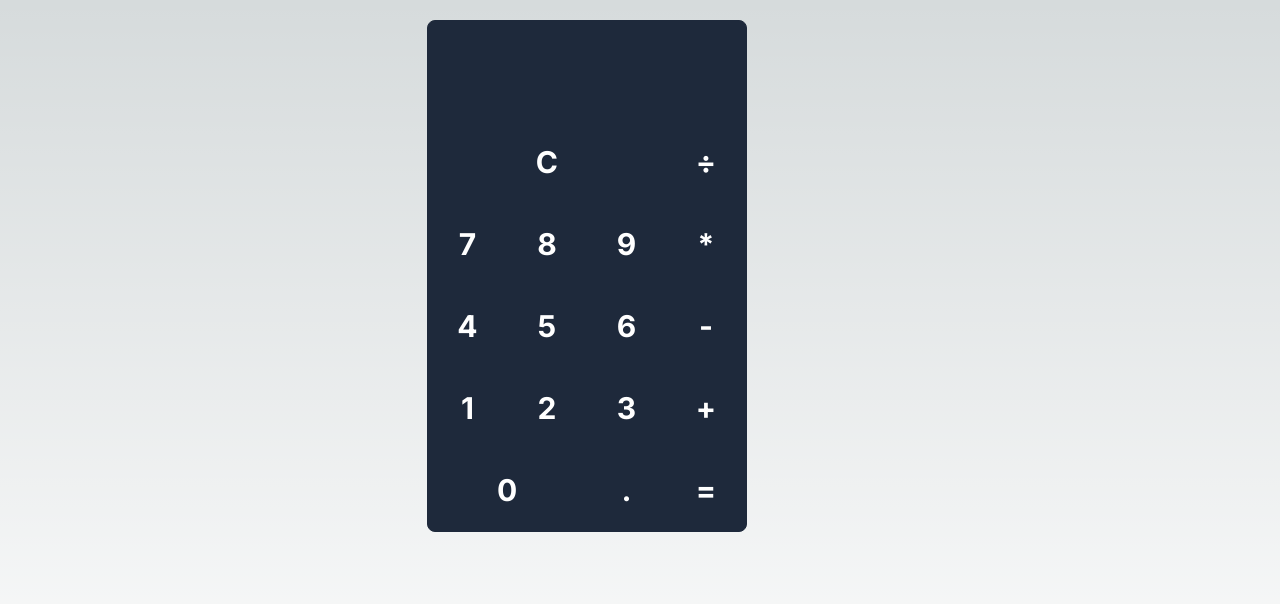
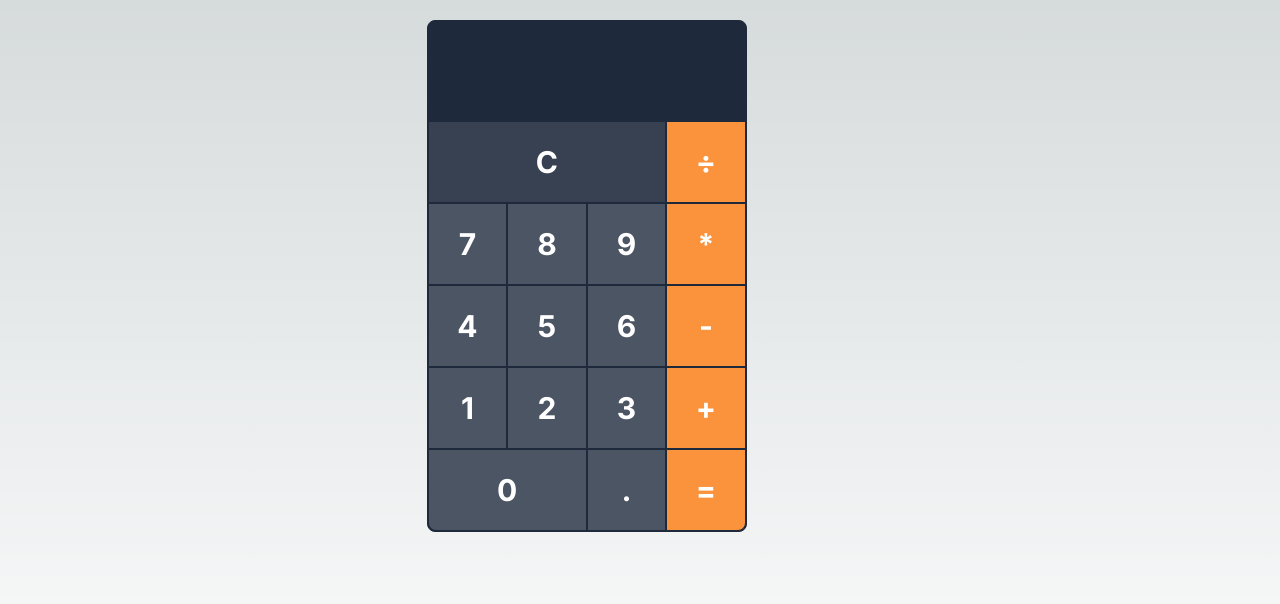
Before and after one commit to Anny-Oyes/Calculadora, a Next.js app: page / in a window 1280 px wide. Shown: the top 604 px of the page. Built offline with nearby package versions, Linux system fonts and the light colour scheme.

Commit message:
Diseño final

```diff
--- a/src/app/components/buttons.tsx
+++ b/src/app/components/buttons.tsx
@@ -4,11 +4,20 @@ import React from 'react';
 
 export default function Buttons({ texto, handleKeyPress, color, size }: { texto: string, handleKeyPress?: any, color: string, size: string }) {
 
-    const buttonColor = `${color}text-white font-bold py-4 hover:border-zinc-950`;
+    const buttonColor = `${color} text-white font-bold py-4 hover:border-zinc-950`;
+
+    const buttonSize: any = {
+        small: 'text-lg w-1/4',
+        smaller: 'text-lg w-1/4 rounded-br-lg',
+        medium: "text-lg w-2/4 px-12 rounded-bl-lg",
+        large: 'text-lg w-3/4 px-24',
+    };
+
+    const sizeList = buttonSize[size] || '';
 
     return (
         <div
-            className={`${buttonColor} ${size} border border-slate-800`}
+            className={`${buttonColor} ${sizeList} border border-slate-800`}
             onClick={() => handleKeyPress(texto)}
         >
             <div className="h-12 font-bold text-3xl flex flex-col justify-center text-center text-white">
--- a/src/app/components/keyboard.tsx
+++ b/src/app/components/keyboard.tsx
@@ -10,32 +10,32 @@ export default function Keyboard({ keyPress }: { keyPress?: any }) {
     return (
         <div className="mt-5">
             <div className="flex flex-row justify-between">
-                <Buttons color="bg-gray-700" size="text-lg w-3/4 px-24" texto="C" handleKeyPress={sendKey} />
-                <Buttons color="bg-orange-400" size="text-lg w-1/4" texto="÷" handleKeyPress={sendKey} />
+                <Buttons color="bg-gray-700" size="large" texto="C" handleKeyPress={sendKey} />
+                <Buttons color="bg-orange-400" size="small" texto="÷" handleKeyPress={sendKey} />
             </div>
             <div className="flex flex-row justify-between">
-                <Buttons color="bg-gray-600" size="text-lg w-1/4" texto="7" handleKeyPress={sendKey} />
-                <Buttons color="bg-gray-600" size="text-lg w-1/4" texto="8" handleKeyPress={sendKey} />
-                <Buttons color="bg-gray-600" size="text-lg w-1/4" texto="9" handleKeyPress={sendKey} />
-                <Buttons color="bg-orange-400" size="text-lg w-1/4" texto="*" handleKeyPress={sendKey} />
+                <Buttons color="bg-gray-600" size="small" texto="7" handleKeyPress={sendKey} />
+                <Buttons color="bg-gray-600" size="small" texto="8" handleKeyPress={sendKey} />
+                <Buttons color="bg-gray-600" size="small" texto="9" handleKeyPress={sendKey} />
+                <Buttons color="bg-orange-400" size="small" texto="*" handleKeyPress={sendKey} />
 
             </div>
             <div className="flex flex-row justify-between">
-                <Buttons color="bg-gray-600" size="text-lg w-1/4" texto="4" handleKeyPress={sendKey} />
-                <Buttons color="bg-gray-600" size="text-lg w-1/4" texto="5" handleKeyPress={sendKey} />
-                <Buttons color="bg-gray-600" size="text-lg w-1/4" texto="6" handleKeyPress={sendKey} />
-                <Buttons color="bg-orange-400" size="text-lg w-1/4" texto="-" handleKeyPress={sendKey} />
+                <Buttons color="bg-gray-600" size="small" texto="4" handleKeyPress={sendKey} />
+                <Buttons color="bg-gray-600" size="small" texto="5" handleKeyPress={sendKey} />
+                <Buttons color="bg-gray-600" size="small" texto="6" handleKeyPress={sendKey} />
+                <Buttons color="bg-orange-400" size="small" texto="-" handleKeyPress={sendKey} />
             </div>
             <div className="flex flex-row justify-between">
-                <Buttons color="bg-gray-600" size="text-lg w-1/4" texto="1" handleKeyPress={sendKey} />
-                <Buttons color="bg-gray-600" size="text-lg w-1/4" texto="2" handleKeyPress={sendKey} />
-                <Buttons color="bg-gray-600" size="text-lg w-1/4" texto="3" handleKeyPress={sendKey} />
-                <Buttons color="bg-orange-400" size="text-lg w-1/4" texto="+" handleKeyPress={sendKey} />
+                <Buttons color="bg-gray-600" size="small" texto="1" handleKeyPress={sendKey} />
+                <Buttons color="bg-gray-600" size="small" texto="2" handleKeyPress={sendKey} />
+                <Buttons color="bg-gray-600" size="small" texto="3" handleKeyPress={sendKey} />
+                <Buttons color="bg-orange-400" size="small" texto="+" handleKeyPress={sendKey} />
             </div>
             <div className="flex flex-row justify-between">
-                <Buttons color="bg-gray-600" size="text-lg w-2/4 px-12 rounded-bl-lg" texto="0" handleKeyPress={sendKey} />
-                <Buttons color="bg-gray-600" size="text-lg w-1/4" texto="." handleKeyPress={sendKey} />
-                <Buttons color="bg-orange-400" size="text-lg w-1/4 rounded-br-lg" texto="=" handleKeyPress={sendKey} />
+                <Buttons color="bg-gray-600" size="medium" texto="0" handleKeyPress={sendKey} />
+                <Buttons color="bg-gray-600" size="small" texto="." handleKeyPress={sendKey} />
+                <Buttons color="bg-orange-400" size="smaller" texto="=" handleKeyPress={sendKey} />
             </div>
         </div>
     )
```
